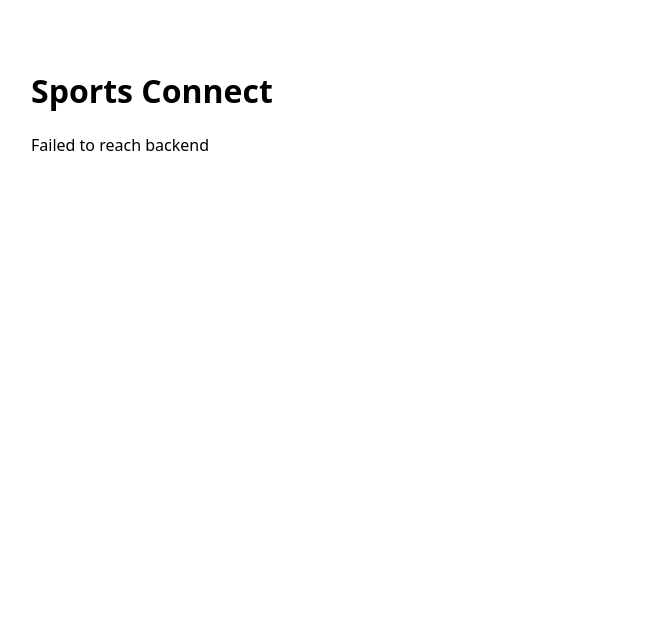
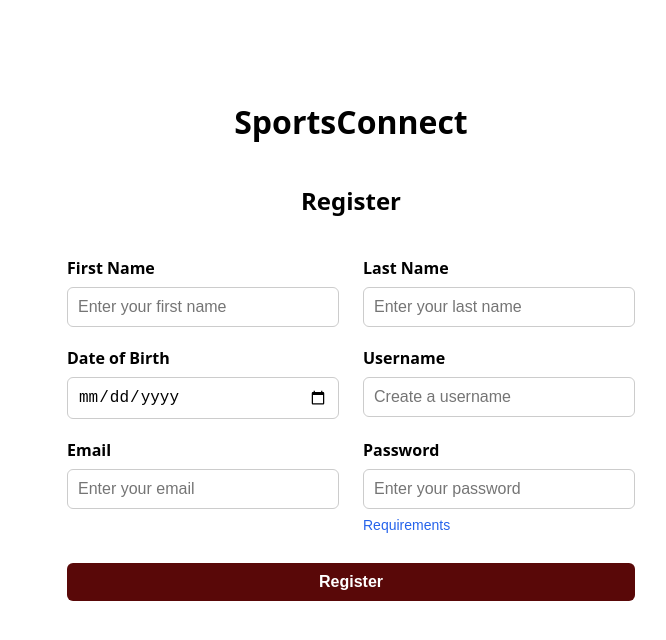
Before and after one commit to phongtnguyen2006/Sports_Connect, a React (Vite) app in the folder frontend/: page / in a window 1280 px wide. Shown: the top 640 px of the page, without its empty margins (289-955 px from the left). Built offline with nearby package versions, Linux system fonts and the light colour scheme; no server answers.

Commit message:
Add Registration UI

```diff
--- a/frontend/src/App.jsx
+++ b/frontend/src/App.jsx
@@ -1,19 +1,5 @@
-import { useEffect, useState } from 'react';
+import Registration from './pages/Registration.jsx';
 
 export default function App() {
-  const [message, setMessage] = useState('Loading...');
-
-  useEffect(() => {
-    fetch('/api/hello')
-      .then((res) => res.json())
-      .then((data) => setMessage(data.message))
-      .catch(() => setMessage('Failed to reach backend'));
-  }, []);
-
-  return (
-    <main>
-      <h1>Sports Connect</h1>
-      <p>{message}</p>
-    </main>
-  );
+  return <Registration />;
 }
--- /dev/null
+++ b/frontend/src/pages/Registration.jsx
@@ -0,0 +1,260 @@
+import { useState } from 'react';
+
+export default function Registration() {
+  const [showRequirements, setShowRequirements] = useState(false);
+
+  return (
+    <div
+      style={{
+        minHeight: '80vh',
+        display: 'flex',
+        flexDirection: 'column',
+        justifyContent: 'center',
+        alignItems: 'center',
+        paddingTop: '20px',
+      }}
+    >
+      <h1>SportsConnect</h1>
+      <h2>Register</h2>
+
+      <div
+        style={{
+          display: 'grid',
+          gridTemplateColumns: '1fr 1fr',
+          columnGap: '24px',
+          rowGap: '20px',
+          marginTop: '20px',
+        }}
+      >
+        <div
+          style={{
+            display: 'flex',
+            flexDirection: 'column',
+            alignItems: 'flex-start',
+          }}
+        >
+          <label style={{ fontWeight: 'bold', marginBottom: '8px' }}>
+            First Name
+          </label>
+
+          <input
+            type="text"
+            placeholder="Enter your first name"
+            style={{
+              padding: '10px',
+              width: '250px',
+              border: '1px solid #ccc',
+              borderRadius: '6px',
+              fontSize: '16px',
+            }}
+          />
+        </div>
+
+        <div
+          style={{
+            display: 'flex',
+            flexDirection: 'column',
+            alignItems: 'flex-start',
+          }}
+        >
+          <label style={{ fontWeight: 'bold', marginBottom: '8px' }}>
+            Last Name
+          </label>
+
+          <input
+            type="text"
+            placeholder="Enter your last name"
+            style={{
+              padding: '10px',
+              width: '250px',
+              border: '1px solid #ccc',
+              borderRadius: '6px',
+              fontSize: '16px',
+            }}
+          />
+        </div>
+
+        <div
+          style={{
+            display: 'flex',
+            flexDirection: 'column',
+            alignItems: 'flex-start',
+          }}
+        >
+          <label style={{ fontWeight: 'bold', marginBottom: '8px' }}>
+            Date of Birth
+          </label>
+
+          <input
+            type="date"
+            style={{
+              padding: '10px',
+              width: '250px',
+              border: '1px solid #ccc',
+              borderRadius: '6px',
+              fontSize: '16px',
+            }}
+          />
+        </div>
+
+        <div
+          style={{
+            display: 'flex',
+            flexDirection: 'column',
+            alignItems: 'flex-start',
+          }}
+        >
+          <label style={{ fontWeight: 'bold', marginBottom: '8px' }}>
+            Username
+          </label>
+
+          <input
+            type="text"
+            placeholder="Create a username"
+            style={{
+              padding: '10px',
+              width: '250px',
+              border: '1px solid #ccc',
+              borderRadius: '6px',
+              fontSize: '16px',
+            }}
+          />
+        </div>
+
+        <div
+          style={{
+            display: 'flex',
+            flexDirection: 'column',
+            alignItems: 'flex-start',
+          }}
+        >
+          <label style={{ fontWeight: 'bold', marginBottom: '8px' }}>
+            Email
+          </label>
+
+          <input
+            type="email"
+            placeholder="Enter your email"
+            style={{
+              padding: '10px',
+              width: '250px',
+              border: '1px solid #ccc',
+              borderRadius: '6px',
+              fontSize: '16px',
+            }}
+          />
+        </div>
+
+        <div
+          style={{
+            display: 'flex',
+            flexDirection: 'column',
+            alignItems: 'flex-start',
+          }}
+        >
+          <label style={{ fontWeight: 'bold', marginBottom: '8px' }}>
+            Password
+          </label>
+
+          <input
+            type="password"
+            placeholder="Enter your password"
+            style={{
+              padding: '10px',
+              width: '250px',
+              border: '1px solid #ccc',
+              borderRadius: '6px',
+              fontSize: '16px',
+            }}
+          />
+
+          <button
+            type="button"
+            onClick={() => setShowRequirements(true)}
+            style={{
+              marginTop: '8px',
+              border: 'none',
+              background: 'none',
+              color: '#2563eb',
+              fontSize: '14px',
+              cursor: 'pointer',
+              padding: 0,
+            }}
+          >
+            Requirements
+          </button>
+        </div>
+
+        <button
+          type="button"
+          style={{
+            gridColumn: '1 / 3',
+            marginTop: '10px',
+            padding: '10px',
+            width: '100%',
+            border: 'none',
+            borderRadius: '6px',
+            backgroundColor: '#590808',
+            color: 'white',
+            fontSize: '16px',
+            fontWeight: 'bold',
+            cursor: 'pointer',
+          }}
+        >
+          Register
+        </button>
+      </div>
+
+      {showRequirements && (
+        <div
+          style={{
+            position: 'fixed',
+            top: 0,
+            left: 0,
+            width: '100vw',
+            height: '100vh',
+            backgroundColor: 'rgba(0, 0, 0, 0.4)',
+            display: 'flex',
+            justifyContent: 'center',
+            alignItems: 'center',
+          }}
+        >
+          <div
+            style={{
+              backgroundColor: 'white',
+              padding: '24px',
+              borderRadius: '8px',
+              width: '320px',
+              boxShadow: '0 4px 12px rgba(0, 0, 0, 0.2)',
+            }}
+          >
+            <h3>Password Requirements</h3>
+
+            <ul>
+              <li>8-12 characters</li>
+              <li>At least one special character</li>
+              <li>At least one uppercase letter</li>
+              <li>At least one lowercase letter</li>
+            </ul>
+
+            <button
+              type="button"
+              onClick={() => setShowRequirements(false)}
+              style={{
+                marginTop: '12px',
+                padding: '8px 12px',
+                border: 'none',
+                borderRadius: '6px',
+                backgroundColor: '#590808',
+                color: 'white',
+                cursor: 'pointer',
+              }}
+            >
+              Close
+            </button>
+          </div>
+        </div>
+      )}
+    </div>
+  );
+}
```
Also changed, not shown: 1 other file (tests, documents, lock files or other folders).
